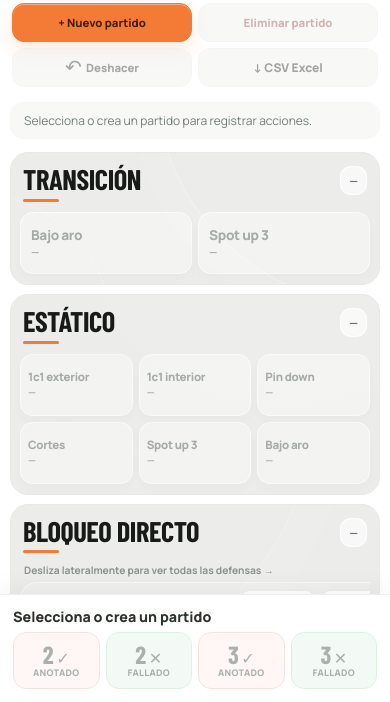
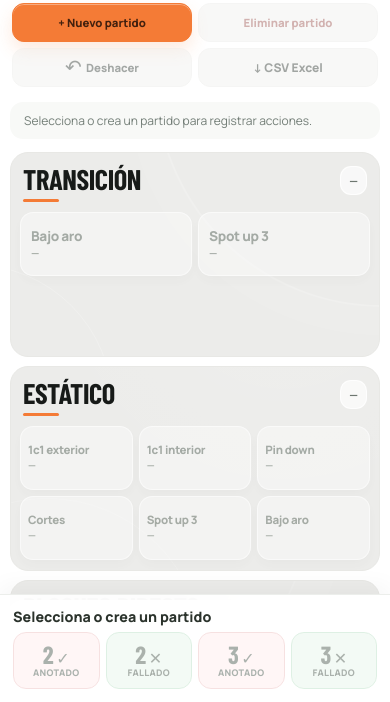
Before and after one commit to itsasnehezkuntza/registro_defensas_baloncesto, a plain HTML site: page index.html in a window 390 px wide. Shown: the part 124-826 px from the top of the page. Drawn offline with nearby package versions, Linux system fonts and the light colour scheme; a web font is replaced by a local one.

Commit message:
design: match transition and static panel heights with two balanced rows

```diff
--- a/premium.css
+++ b/premium.css
@@ -512,3 +512,39 @@ html,body{width:100%;min-height:100%;background:#fff}
 @media(max-width:360px){
   .static-list{grid-template-columns:repeat(2,minmax(0,1fr))}
 }
+
+/* Transición y Estático: misma altura visual, ambos con dos filas. */
+.top-grid > .stat-panel{
+  display:flex;
+  flex-direction:column;
+  min-height:0;
+}
+.top-grid > .stat-panel .panel-heading{flex:0 0 auto}
+.top-grid > .stat-panel .action-list{
+  flex:1 1 auto;
+  grid-template-rows:repeat(2,minmax(0,1fr));
+  align-content:stretch;
+}
+.top-grid > .stat-panel .action-btn{
+  height:100%;
+  min-height:66px;
+}
+@media(min-width:1100px){
+  .top-grid .transition-list .action-btn{min-height:66px}
+}
+@media(max-width:760px){
+  .top-grid > .stat-panel .action-list{
+    flex:0 0 auto;
+    grid-template-rows:repeat(2,minmax(66px,auto));
+  }
+  .top-grid > .stat-panel .action-btn{min-height:66px}
+}
+@media(max-width:420px){
+  .top-grid > .stat-panel .action-list{
+    grid-template-rows:repeat(2,minmax(64px,auto));
+  }
+  .top-grid > .stat-panel .action-btn{min-height:64px}
+}
+@media(max-width:360px){
+  .top-grid .static-list{grid-template-rows:repeat(3,minmax(64px,auto))}
+}
```
